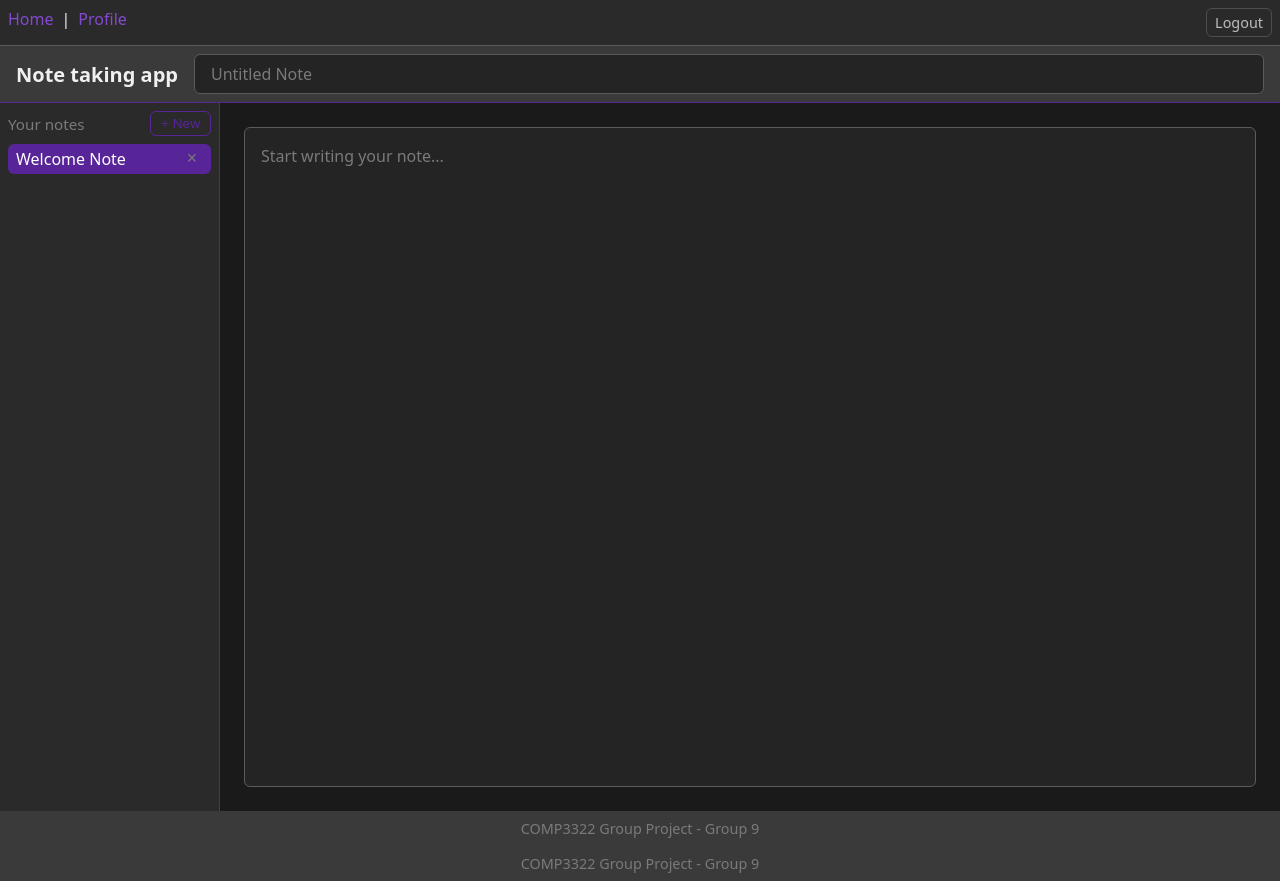
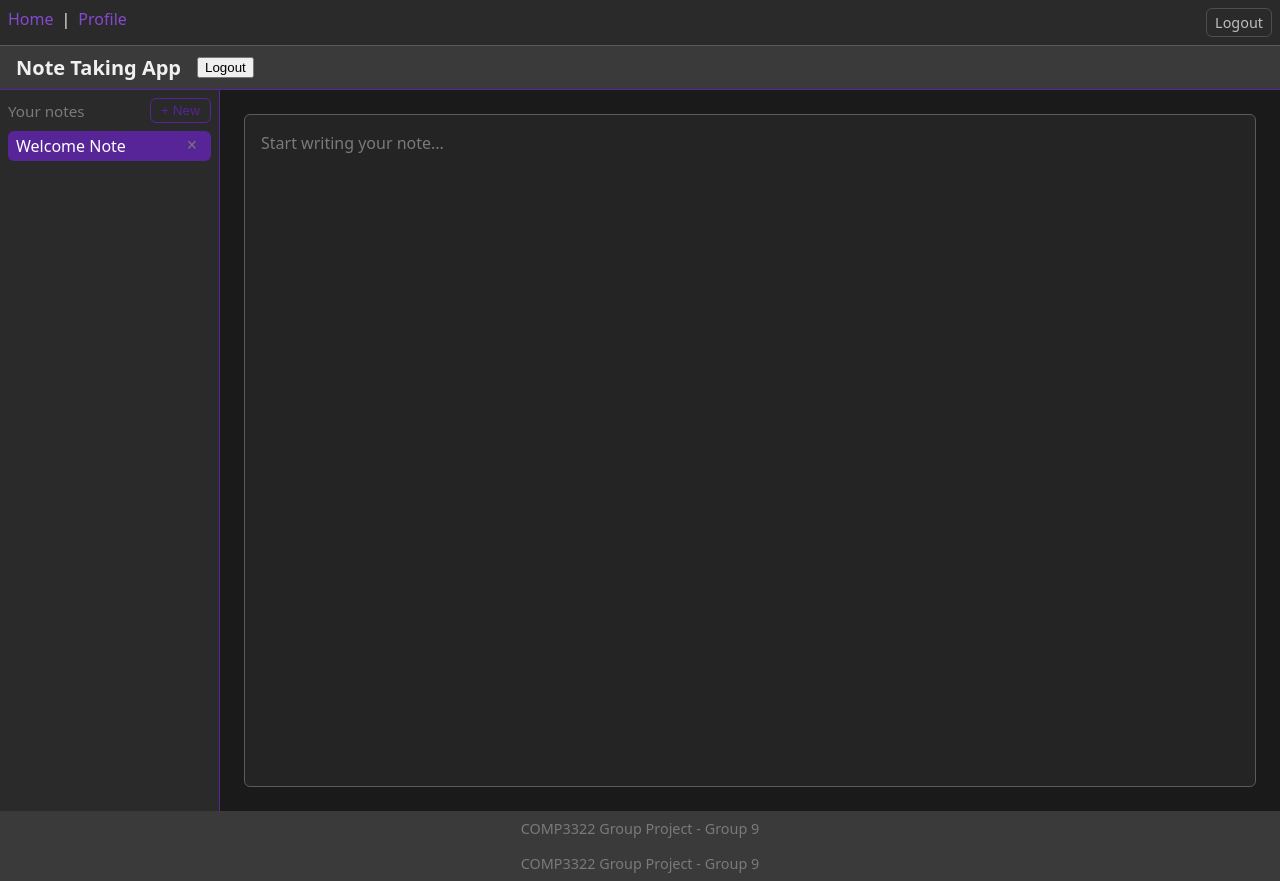
Before and after one commit to ricopoon85/COMP3322-PG09, a React app in the folder frontend/: page / in a window 1280 px wide. Built offline with nearby package versions, Linux system fonts and the light colour scheme; sample sign-in values are in the browser's storage; the HTML template or start-up script is replaced by a standard one.

Commit message:
Update Header.jsx

```diff
--- a/frontend/src/components/Header.jsx
+++ b/frontend/src/components/Header.jsx
@@ -3,11 +3,13 @@ import React from 'react'
 import FileTitleInput from './FileTitleInput'
 import styles from './Header.module.css'
 
-export default function Header() {
-    return (
-        <header className={styles.header}>
-            <h1 className={styles.title}>Note taking app</h1>
-            <FileTitleInput />
-        </header>
-    )
+export default function Header({ onLogout }) {
+  return (
+    <header className={styles.header}>
+      <h1 className={styles.title}>Note Taking App</h1>
+      <button className={styles.logoutButton} onClick={onLogout}>
+        Logout
+      </button>
+    </header>
+  );
 }
```
